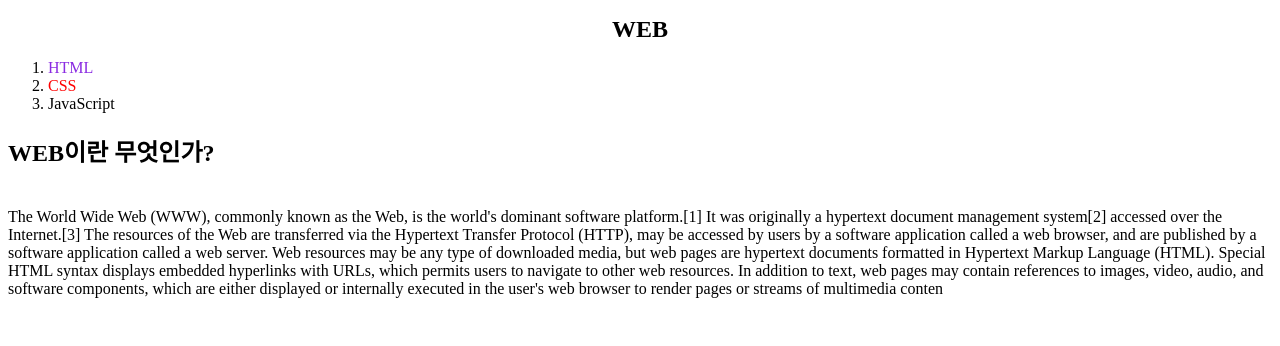
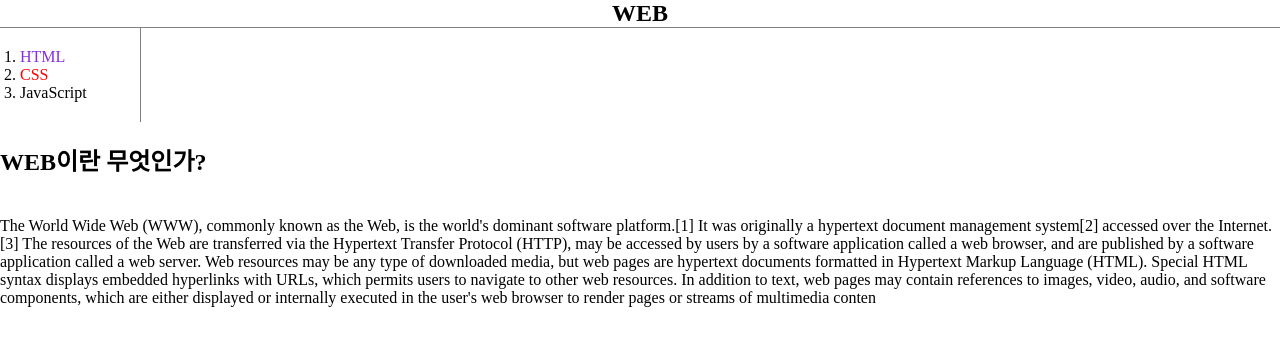
Before and after one commit to ghwls3995/240326HTML_Workspace, a plain HTML site: page 240403/index.html in a window 1280 px wide. Drawn offline with Linux system fonts and the light colour scheme.

Commit message:
2교시 그리드 레이아웃 기본 연습

```diff
--- a/240403/css/240403_style.css
+++ b/240403/css/240403_style.css
@@ -1,3 +1,13 @@
+#grid {
+  border: 5px solid pink;
+  display: grid;
+  grid-template-columns: 1fr 2fr 3fr ;
+}
+
+div {
+  border: 10px pink solid;
+}
+
 h1 , a {   /* 중복 제거2 */
   /* 한줄 표기 */
 
@@ -14,6 +24,7 @@ h1 , a {   /* 중복 제거2 */
 
    padding: 10px 20px 30px 40px;
    margin: 40px;
+   width: 400px;
 
 
   /* border-width: 5px;
--- a/240403/css/style.css
+++ b/240403/css/style.css
@@ -1,16 +1,27 @@
 #test {
   color: blueviolet;
+}
+body {
+  margin: 0;
 }
 
 h1 {
   color: blue;
   font-size: 1.5em;
   text-align: center;
-  display: block;
+  border-bottom: 1px gray solid;
+  margin: 0;
+}
+
+ol {
+  border-right: 1px solid gray;
+  width: 100px;
+  margin: 0;
+  padding: 20px;
 }
 
 a {
-  color : black;
+  color: black;
   text-decoration: none;
 }
 
```
Also changed, not shown: 240403/gridTest.html (added, +21 -0 lines), 240403/grid_공식문서.txt (added).
